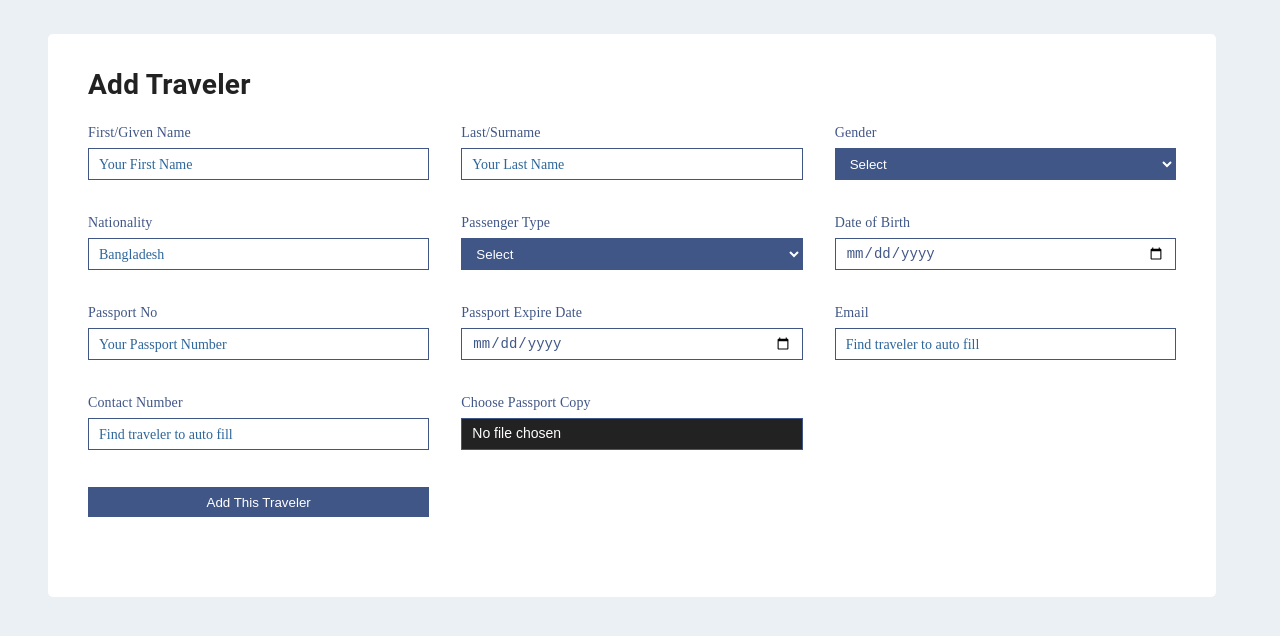
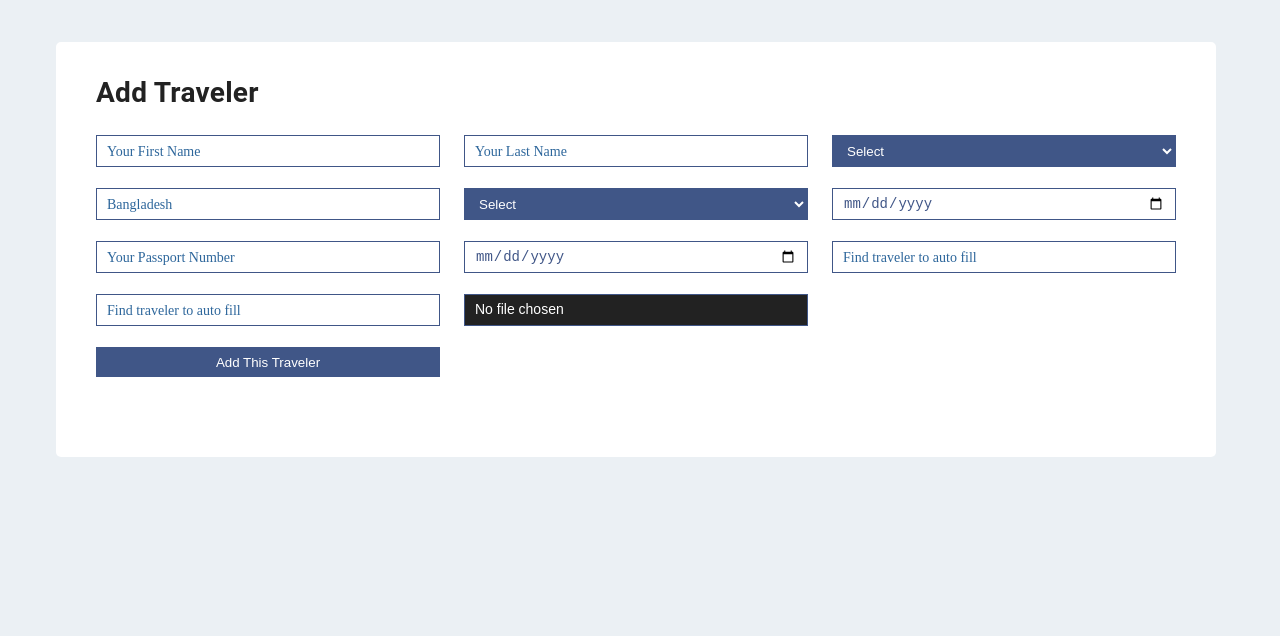
Before and after one commit to khademul9/FFTWL-bravo, a React (Create React App) app: page /addtraveler in a window 1280 px wide. Shown: the top 636 px of the page. Built offline with nearby package versions, Linux system fonts and the light colour scheme.

Commit message:
updateAddTravelerPape

```diff
--- a/src/components/TravelerModule/AddTraveller.js
+++ b/src/components/TravelerModule/AddTraveller.js
@@ -15,7 +15,7 @@ const AddTraveller = () => {
             // gap: 4,
           }}
         >
-          <Grid container spacing={2}>
+          <Grid container spacing={1}>
             <Box className="bodyBgColor">
               <Box>
                 <Typography
@@ -31,9 +31,9 @@ const AddTraveller = () => {
               </Box>
               <form>
                 <Box className="passengerInput1">
-                  <Grid container spacing={4}>
+                  <Grid container spacing={2} columnSpacing={3}>
                     <Grid item md={4}>
-                      <Typography>First/Given Name</Typography>
+                      {/* <Typography>First/Given Name</Typography> */}
                       <Box style={{ marginTop: "5px" }}>
                         <input
                           required
@@ -43,7 +43,7 @@ const AddTraveller = () => {
                       </Box>
                     </Grid>
                     <Grid item md={4}>
-                      <Typography>Last/Surname</Typography>
+                      {/* <Typography>Last/Surname</Typography> */}
                       <Box style={{ marginTop: "5px" }}>
                         <input
                           required
@@ -53,7 +53,7 @@ const AddTraveller = () => {
                       </Box>
                     </Grid>
                     <Grid item md={4}>
-                      <Typography>Gender</Typography>
+                      {/* <Typography>Gender</Typography> */}
                       <Box style={{ marginTop: "5px" }}>
                         <select required name="Male" id="Male">
                           <option value="Select  ">Select </option>
@@ -64,13 +64,13 @@ const AddTraveller = () => {
                     </Grid>
 
                     <Grid item md={4}>
-                      <Typography>Nationality</Typography>
+                      {/* <Typography>Nationality</Typography> */}
                       <Box style={{ marginTop: "5px" }}>
                         <input required type="text" placeholder="Bangladesh" />
                       </Box>
                     </Grid>
                     <Grid item md={4}>
-                      <Typography>Passenger Type</Typography>
+                      {/* <Typography>Passenger Type</Typography> */}
                       <Box style={{ marginTop: "5px" }}>
                         <select required name="Adult" id="Adult">
                           <option value="Select">Select </option>
@@ -82,7 +82,7 @@ const AddTraveller = () => {
                     </Grid>
 
                     <Grid item md={4}>
-                      <Typography>Date of Birth</Typography>
+                      {/* <Typography>Date of Birth</Typography> */}
                       <Box style={{ marginTop: "5px" }}>
                         <input
                           required
@@ -92,7 +92,7 @@ const AddTraveller = () => {
                       </Box>
                     </Grid>
                     <Grid item md={4}>
-                      <Typography>Passport No</Typography>
+                      {/* <Typography>Passport No</Typography> */}
                       <Box style={{ marginTop: "5px" }}>
                         <input
                           required
@@ -102,7 +102,7 @@ const AddTraveller = () => {
                       </Box>
                     </Grid>
                     <Grid item md={4}>
-                      <Typography>Passport Expire Date</Typography>
+                      {/* <Typography>Passport Expire Date</Typography> */}
                       <Box style={{ marginTop: "5px" }}>
                         <input
                           required
@@ -112,7 +112,7 @@ const AddTraveller = () => {
                       </Box>
                     </Grid>
                     <Grid item md={4}>
-                      <Typography>Email</Typography>
+                      {/* <Typography>Email</Typography> */}
                       <Box style={{ marginTop: "5px" }}>
                         <input
                           required
@@ -122,7 +122,7 @@ const AddTraveller = () => {
                       </Box>
                     </Grid>
                     <Grid item md={4}>
-                      <Typography>Contact Number</Typography>
+                      {/* <Typography>Contact Number</Typography> */}
                       <Box style={{ marginTop: "5px" }}>
                         <input
                           required
@@ -132,7 +132,7 @@ const AddTraveller = () => {
                       </Box>
                     </Grid>
                     <Grid item md={4}>
-                      <Typography>Choose Passport Copy</Typography>
+                      {/* <Typography>Choose Passport Copy</Typography> */}
                       <Box style={{ marginTop: "5px" }}>
                         <input
                           required
--- a/src/components/TravelerModule/Traveller.js
+++ b/src/components/TravelerModule/Traveller.js
@@ -69,8 +69,6 @@ const Traveller = () => {
                 fontWeight: 600,
                 fontSize: "26px",
                 color: "var(--black-color)",
-                fontFamily: "poppins",
-                textAlign: "left",
               }}
             >
               Travelers
@@ -80,7 +78,7 @@ const Traveller = () => {
                 fontWeight: 400,
                 fontSize: "17px",
                 color: "var(--primary-color)",
-                fontFamily: "poppins",
+
               }}
             >
               You can find your all air ticket booking details here
```
